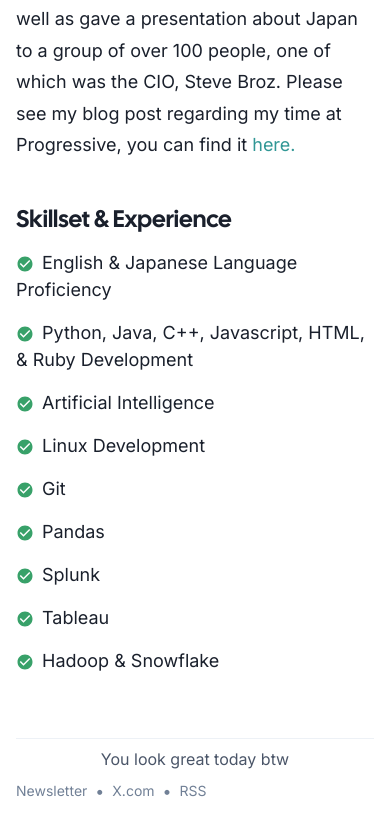
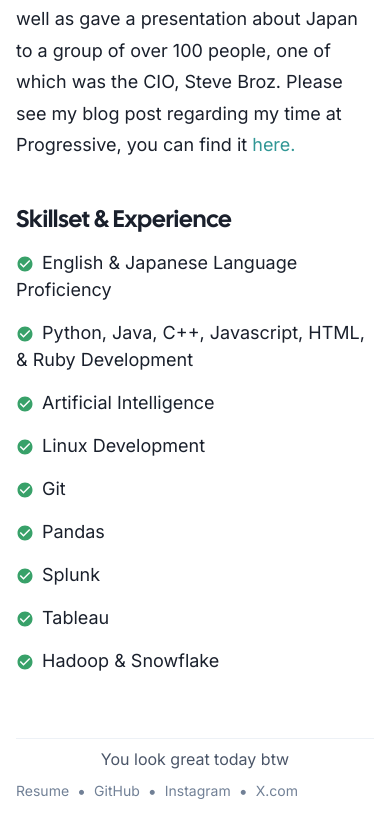
Before and after one commit to kiseraidan/aidankiser.com, a Next.js app: page /about in a window 390 px wide. Shown: the part 2042-2879 px from the top of the page. Built offline with nearby package versions, Linux system fonts and the light colour scheme.

Commit message:
changed some mobile configurations

```diff
--- a/src/components/Footer.js
+++ b/src/components/Footer.js
@@ -58,17 +58,22 @@ const Footer = () => {
           >
             <Link isExternal href={RESUME}>
               <Text fontSize="sm" color={textMode}>
-                Newsletter
+                Resume
+              </Text>
+            </Link>
+            <Link isExternal href={GITHUB}>
+              <Text fontSize="sm" color={textMode}>
+                GitHub
+              </Text>
+            </Link>
+            <Link isExternal href={INSTAGRAM}>
+              <Text fontSize="sm" color={textMode}>
+                Instagram
               </Text>
             </Link>
             <Link isExternal href={XDOTCOM}>
               <Text fontSize="sm" color={textMode}>
                 X.com
-              </Text>
-            </Link>
-            <Link isExternal href={INSTAGRAM}>
-              <Text fontSize="sm" color={textMode}>
-                RSS
               </Text>
             </Link>
           </HStack>
```
